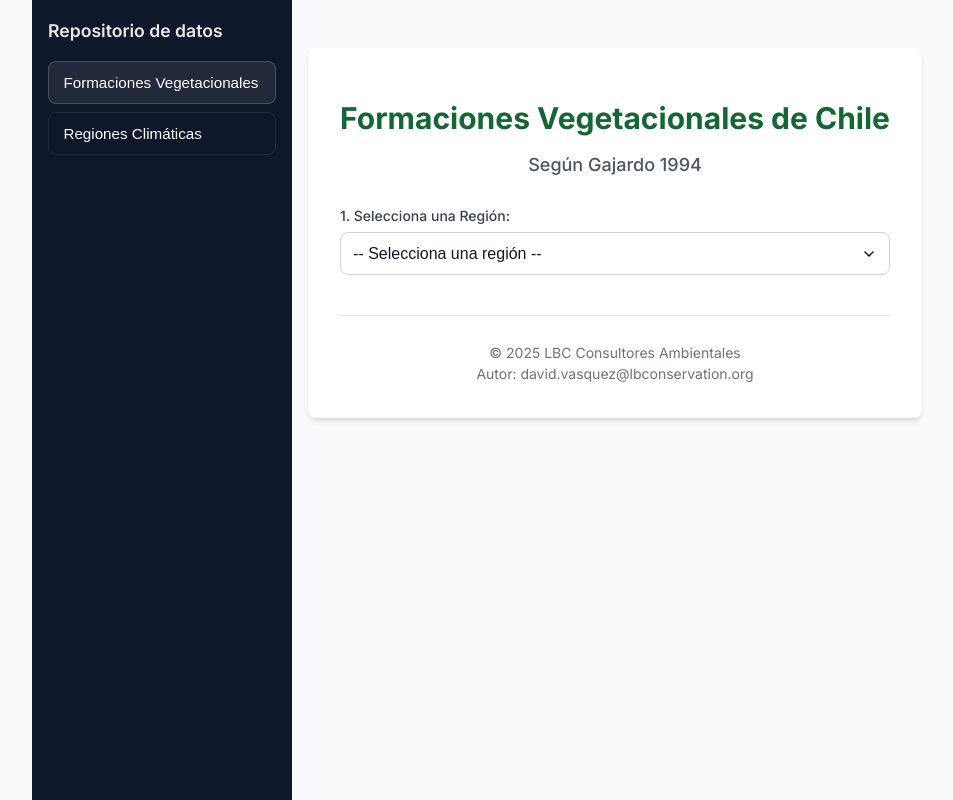
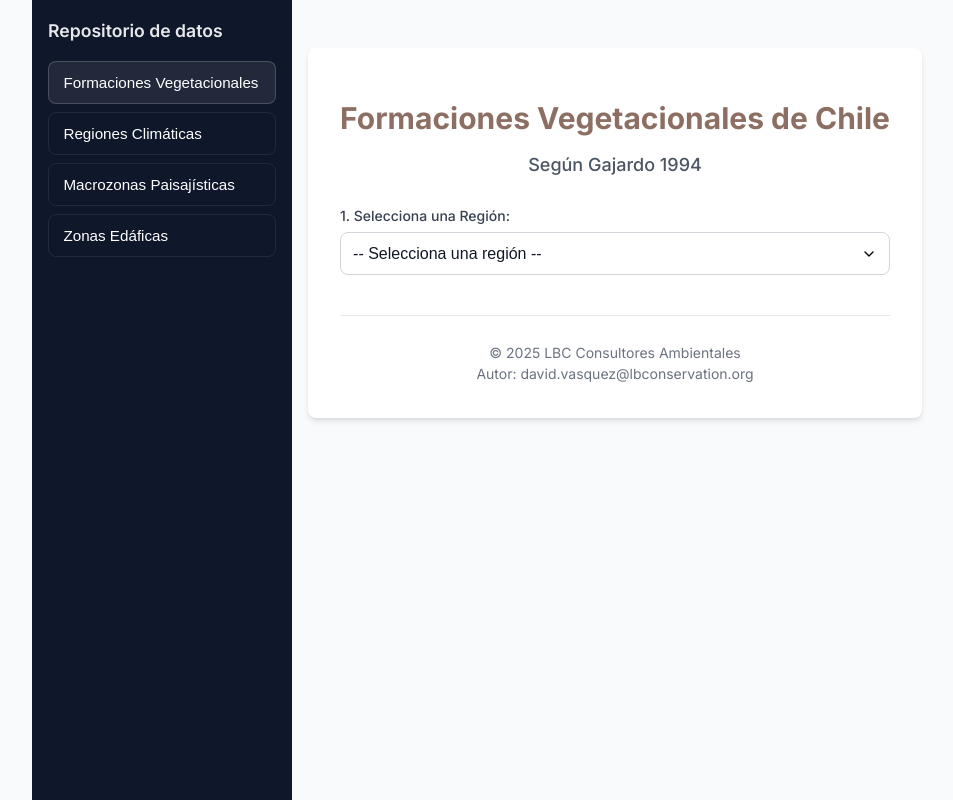
Before and after one commit to dnvasquez/repositorio-lbc, a React (Vite) app: page / in a window 1280 px wide. Shown: the whole page, without its empty margins (155-1108 px from the left). Built offline with nearby package versions, Linux system fonts and the light colour scheme.

Commit message:
Update App.jsx

```diff
--- a/src/App.jsx
+++ b/src/App.jsx
@@ -1,6 +1,8 @@
 import React, { useState } from 'react';
 import ClimatePanel from './components/ClimatePanel';
 import VegetationPanel from './components/VegetationPanel';
+import MacrozonaPanel from './components/MacrozonaPanel';
+import EdaphicPanel from './components/EdaphicPanel';
 
 const App = () => {
   const [view, setView] = useState('vegetation');
@@ -11,9 +13,14 @@
         <h2>Repositorio de datos</h2>
         <button className={view==='vegetation' ? 'active' : ''} onClick={() => setView('vegetation')}>Formaciones Vegetacionales</button>
         <button className={view==='climate' ? 'active' : ''} onClick={() => setView('climate')}>Regiones Climáticas</button>
+        <button className={view==='macrozona' ? 'active' : ''} onClick={() => setView('macrozona')}>Macrozonas Paisajísticas</button>
+        <button className={view==='edaphic' ? 'active' : ''} onClick={() => setView('edaphic')}>Zonas Edáficas</button>
       </aside>
       <main className="content">
-        {view === 'vegetation' ? <VegetationPanel /> : <ClimatePanel />}
+        {view === 'vegetation' && <VegetationPanel />}
+        {view === 'climate' && <ClimatePanel />}
+        {view === 'macrozona' && <MacrozonaPanel />}
+        {view === 'edaphic' && <EdaphicPanel />}
       </main>
     </div>
   );
```
